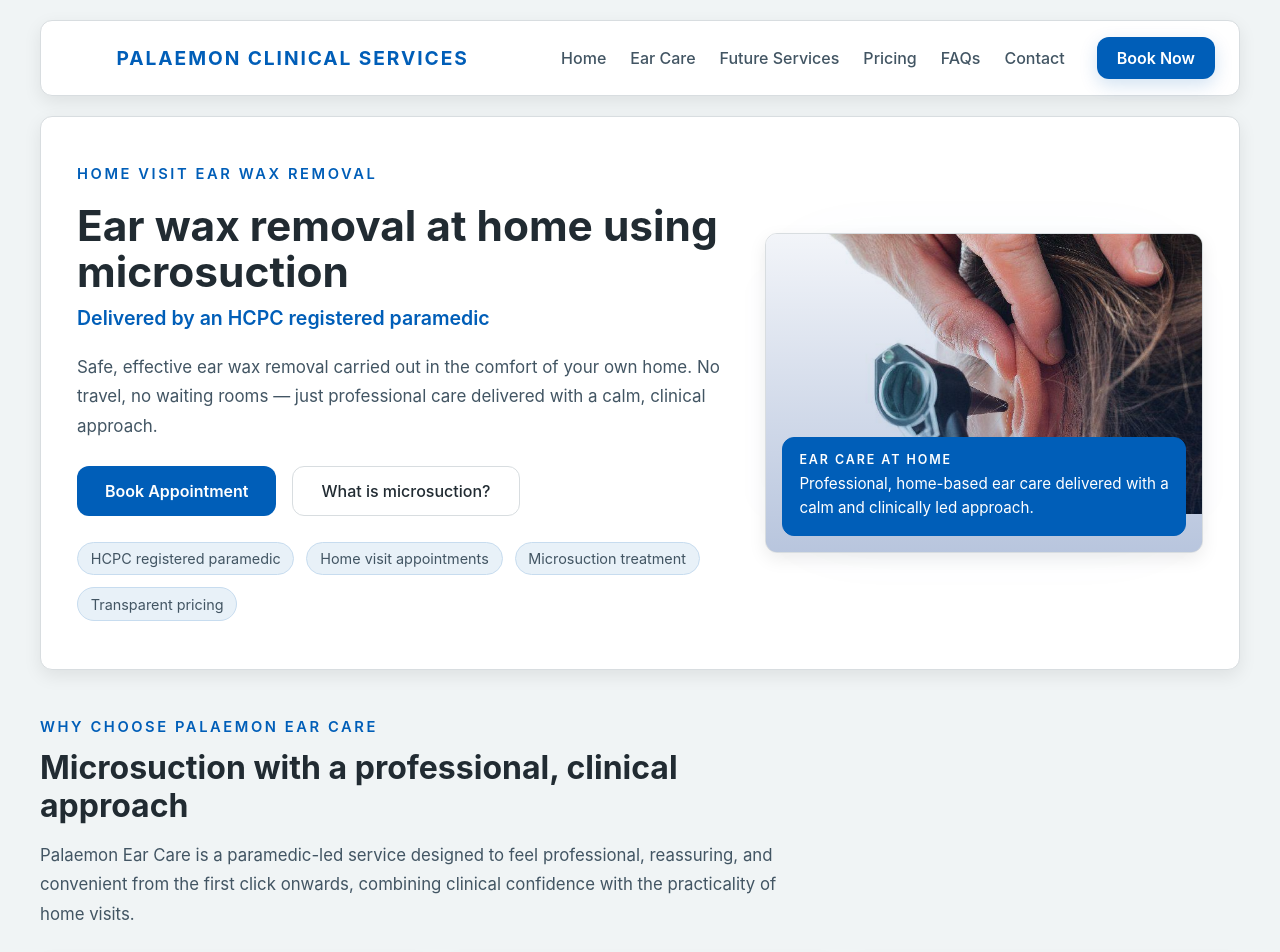
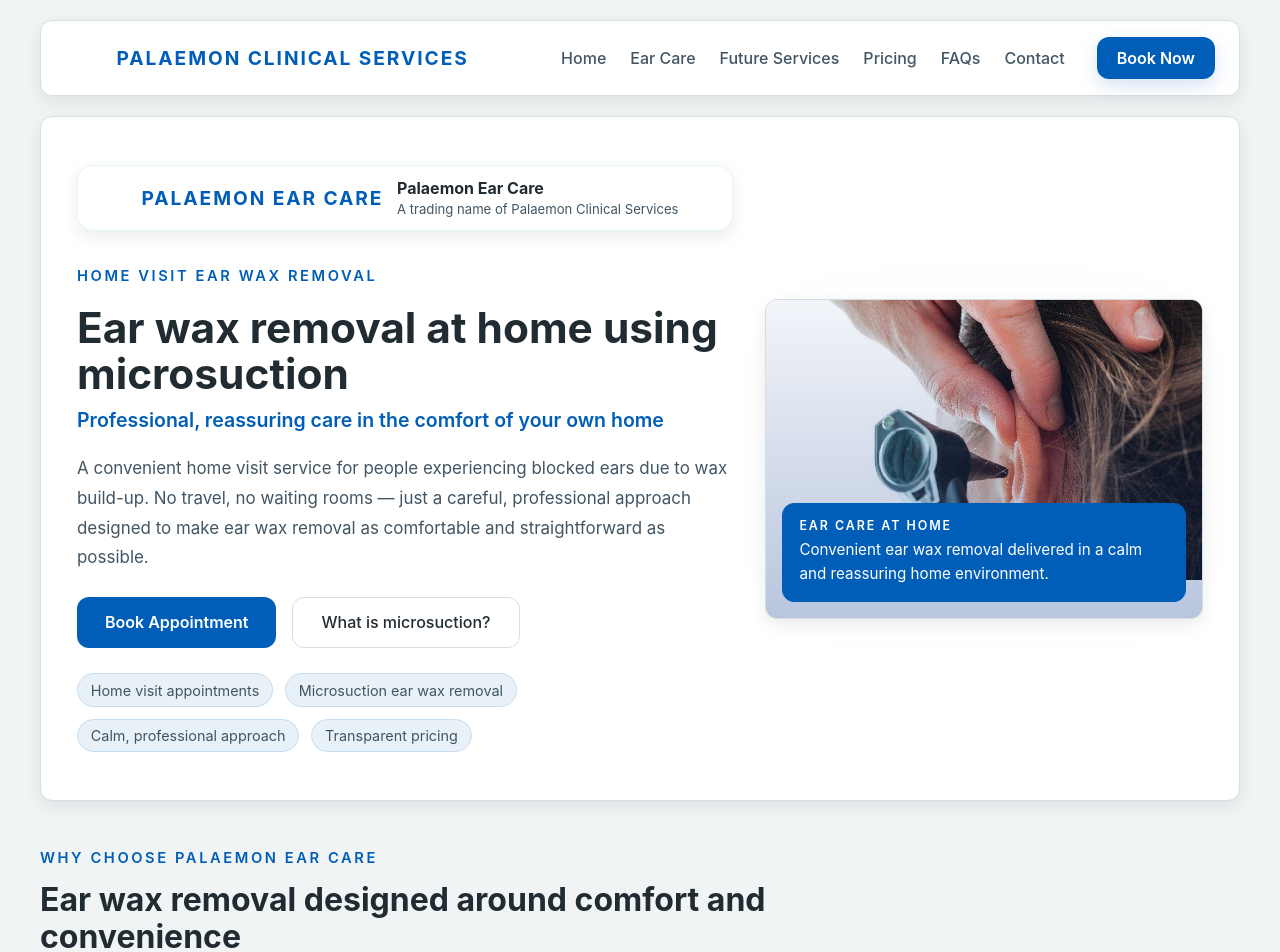
Before and after one commit to VentrisOdin/palaemon-clinical-services, a React app in the folder frontend/: page /ear-care in a window 1280 px wide. Shown: the top 952 px of the page. Built offline with nearby package versions, Linux system fonts and the light colour scheme; the HTML template or start-up script is replaced by a standard one.

Commit message:
earpage update pre cqc launch

```diff
--- /dev/null
+++ b/frontend/src/components/common/EarCareBrand.jsx
@@ -0,0 +1,44 @@
+import logo from "../../assets/branding/palaemon-icon.svg";
+
+function BrandLogo({ size = 40, showText = true, stacked = false }) {
+  return (
+    <div
+      style={{
+        display: "flex",
+        flexDirection: stacked ? "column" : "row",
+        alignItems: "center",
+        justifyContent: "center",
+        gap: stacked ? "1.5rem" : "0.85rem",
+        textAlign: "center",
+        whiteSpace: stacked ? "normal" : "nowrap",
+      }}
+    >
+      <div
+        style={{
+          width: `${size}px`,
+          height: `${size}px`,
+          background: "var(--color-accent)",
+          WebkitMask: `url(${logo}) center / contain no-repeat`,
+          mask: `url(${logo}) center / contain no-repeat`,
+          flexShrink: 0,
+        }}
+      />
+
+      {showText && (
+        <div
+          style={{
+            fontSize: stacked ? "1.35rem" : "1.2rem",
+            fontWeight: "700",
+            letterSpacing: stacked ? "0.14rem" : "0.12rem",
+            textTransform: "uppercase",
+            color: "var(--color-accent)",
+          }}
+        >
+          Palaemon Ear Care
+        </div>
+      )}
+    </div>
+  );
+}
+
+export default BrandLogo;
--- a/frontend/src/components/earcare/EarCareHero.jsx
+++ b/frontend/src/components/earcare/EarCareHero.jsx
@@ -1,4 +1,5 @@
 import { Link } from "react-router-dom";
+import BrandLogo from "../common/EarCareBrand";
 import earImage from "../../assets/images/ear-exam.jpeg";
 
 function EarCareHero() {
@@ -8,6 +9,44 @@ function EarCareHero() {
         <div className="glass-card earcare-hero-card">
           <div className="earcare-hero-grid">
             <div className="earcare-hero-left">
+              <div
+                className="glass-card"
+                style={{
+                  display: "inline-flex",
+                  alignItems: "center",
+                  gap: "0.85rem",
+                  padding: "0.8rem 1rem",
+                  marginBottom: "1rem",
+                  borderRadius: "16px",
+                  border: "1px solid rgba(76, 201, 240, 0.16)",
+                  background: "rgba(255, 255, 255, 0.72)",
+                }}
+              >
+                <BrandLogo size={34} />
+                <div style={{ lineHeight: 1.2 }}>
+                  <p
+                    style={{
+                      margin: 0,
+                      fontSize: "1rem",
+                      fontWeight: "700",
+                      color: "var(--color-text-primary)",
+                    }}
+                  >
+                    Palaemon Ear Care
+                  </p>
+                  <p
+                    style={{
+                      margin: 0,
+                      marginTop: "0.2rem",
+                      fontSize: "0.82rem",
+                      color: "var(--color-text-secondary)",
+                    }}
+                  >
+                    A trading name of Palaemon Clinical Services
+                  </p>
+                </div>
+              </div>
+
               <p className="home-eyebrow">Home visit ear wax removal</p>
 
               <div className="earcare-hero-heading-wrap">
@@ -16,14 +55,15 @@ function EarCareHero() {
                 </h1>
 
                 <h2 className="earcare-hero-subtitle">
-                  Delivered by an HCPC registered paramedic
+                  Professional, reassuring care in the comfort of your own home
                 </h2>
               </div>
 
               <p className="earcare-hero-copy">
-                Safe, effective ear wax removal carried out in the comfort of
-                your own home. No travel, no waiting rooms — just professional
-                care delivered with a calm, clinical approach.
+                A convenient home visit service for people experiencing blocked
+                ears due to wax build-up. No travel, no waiting rooms — just a
+                careful, professional approach designed to make ear wax removal
+                as comfortable and straightforward as possible.
               </p>
 
               <div className="earcare-hero-button-row">
@@ -38,9 +78,9 @@ function EarCareHero() {
 
               <div className="earcare-hero-pill-row">
                 {[
-                  "HCPC registered paramedic",
                   "Home visit appointments",
-                  "Microsuction treatment",
+                  "Microsuction ear wax removal",
+                  "Calm, professional approach",
                   "Transparent pricing",
                 ].map((item) => (
                   <div key={item} className="earcare-hero-pill">
@@ -56,7 +96,7 @@ function EarCareHero() {
               <div className="glass-card earcare-hero-image-card">
                 <img
                   src={earImage}
-                  alt="Ear examination using otoscope"
+                  alt="Professional providing ear wax removal during a home visit"
                   className="earcare-hero-image"
                 />
 
@@ -64,12 +104,12 @@ function EarCareHero() {
 
                 <div className="earcare-hero-image-caption image-caption-strong">
                   <p className="earcare-hero-image-caption-label">
-                    Ear Care at home
+                    Ear care at home
                   </p>
 
                   <p className="earcare-hero-image-caption-copy">
-                    Professional, home-based ear care delivered with a calm and
-                    clinically led approach.
+                    Convenient ear wax removal delivered in a calm and
+                    reassuring home environment.
                   </p>
                 </div>
               </div>
--- a/frontend/src/components/earcare/EarCareWhyChoose.jsx
+++ b/frontend/src/components/earcare/EarCareWhyChoose.jsx
@@ -3,27 +3,27 @@ import { ShieldCheck, House, ClipboardCheck } from "lucide-react";
 function EarCareWhyChoose() {
   const items = [
     {
-      title: "HCPC registered paramedic",
-      text: "Care delivered by a registered paramedic, bringing clinical judgement, patient safety awareness, and a professional standard that sets Palaemon apart from non-clinical providers.",
+      title: "Professional home visits",
+      text: "Appointments take place in the comfort of your own home, making ear wax removal simpler, more convenient, and less stressful.",
+      icon: House,
+    },
+    {
+      title: "Calm and reassuring approach",
+      text: "We focus on making each appointment feel clear, comfortable, and straightforward from start to finish.",
       icon: ShieldCheck,
     },
     {
-      title: "Home visit convenience",
-      text: "Appointments take place in the comfort of your own home, avoiding travel, waiting rooms, and unnecessary disruption to your day.",
-      icon: House,
-    },
-    {
-      title: "Clear and professional process",
-      text: "Straightforward booking, transparent pricing, and a patient-focused approach from first contact through to treatment.",
+      title: "Clear and simple process",
+      text: "Straightforward booking, transparent pricing, and a professional experience throughout.",
       icon: ClipboardCheck,
     },
   ];
 
   return (
     <section
-  className="section section-tight"
-  id="why-choose-ear-care"
->
+      className="section section-tight"
+      id="why-choose-ear-care"
+    >
       <div className="container">
         <div
           style={{
@@ -59,7 +59,7 @@ function EarCareWhyChoose() {
                 maxWidth: "760px",
               }}
             >
-              Microsuction with a professional, clinical approach
+              Ear wax removal designed around comfort and convenience
             </h2>
 
             <p
@@ -71,10 +71,9 @@ function EarCareWhyChoose() {
                 margin: 0,
               }}
             >
-              Palaemon Ear Care is a paramedic-led service designed to feel
-              professional, reassuring, and convenient from the first click
-              onwards, combining clinical confidence with the practicality of
-              home visits.
+              Palaemon Ear Care is designed to feel professional, reassuring,
+              and convenient from the first click onwards, combining a careful
+              approach with the practicality of home visits.
             </p>
           </div>
 
```
